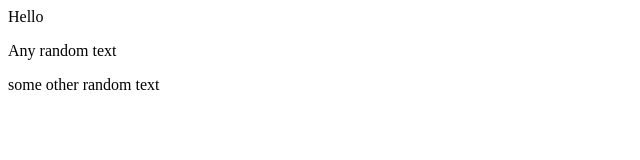
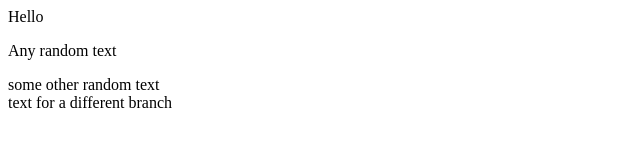
Before and after one commit to Rwiddha/Repo-1, a plain HTML site: page index.html in a window 1280 px wide. Shown: the whole page, without its empty margins (0-640 px from the left). Drawn offline with Linux system fonts and the light colour scheme.

Commit message:
added text for another branch

```diff
--- a/index.html
+++ b/index.html
@@ -1,3 +1,4 @@
 <p>Hello</p>
 <p>Any random text</p>
 <div>some other random text</div>
+<div>text for a different branch</div>
```
